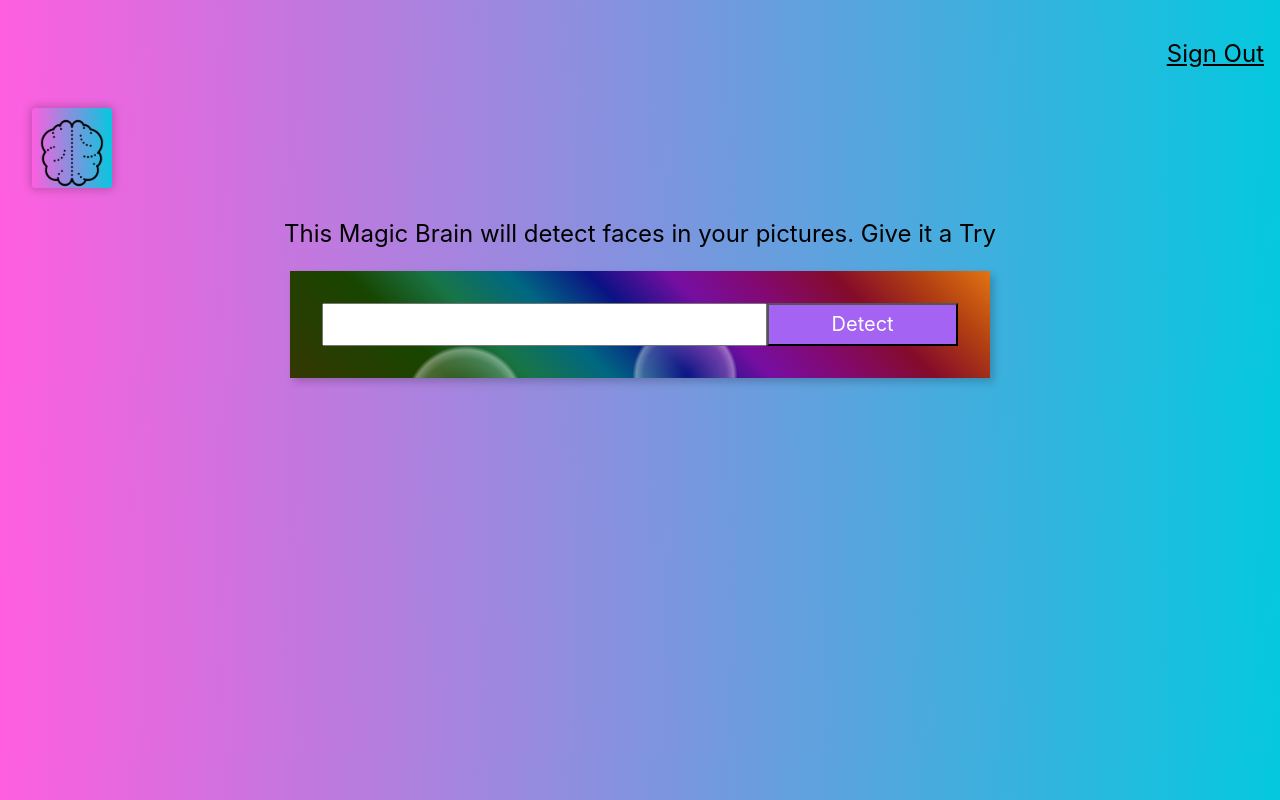
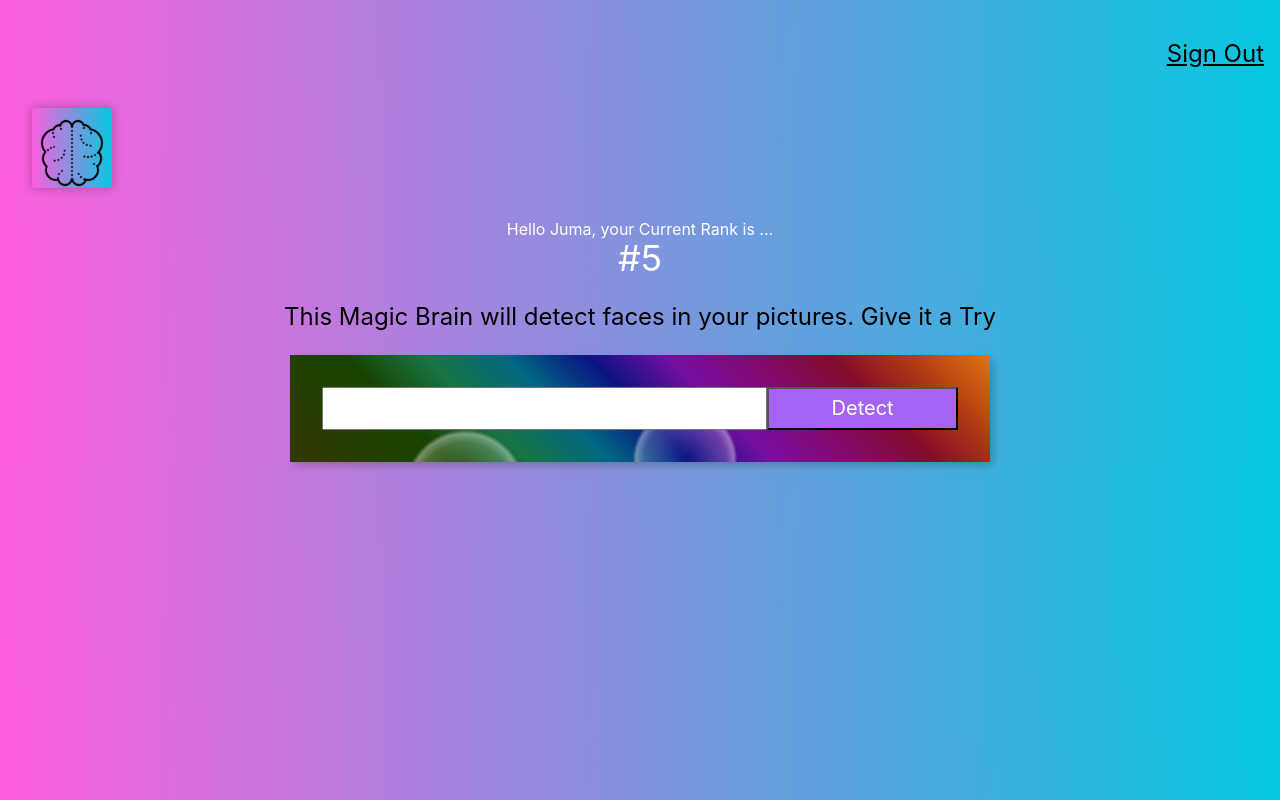
Before and after one commit to jumaantony/face-recognition, a React (Create React App) app: page / in a window 1280 px wide. Built offline with nearby package versions, Linux system fonts and the light colour scheme.

Commit message:
added user rank

```diff
--- a/src/App.js
+++ b/src/App.js
@@ -3,12 +3,14 @@
 import Navigation from './components/navigation/Navigation';
 import Logo from './components/logo/Logo';
 import ImageLinkForm from './components/ImageLinkForm/ImageLinkForm';
+import Rank from './components/Rank/Rank'
 
 function App() {
   return (
     <div className="App">
       <Navigation />
       <Logo />
+      <Rank />
       <ImageLinkForm />
       {/*
 
--- /dev/null
+++ b/src/components/Rank/Rank.js
@@ -0,0 +1,18 @@
+import React from 'react';
+
+const Rank = () => {
+  return (
+    <div>
+        <div className='white f5'>
+            {'Hello Juma, your Current Rank is ...'}
+        </div>
+
+        <div className='white f2'>
+            {'#5'}
+        </div>
+
+    </div>
+  )
+}
+
+export default Rank;
```
